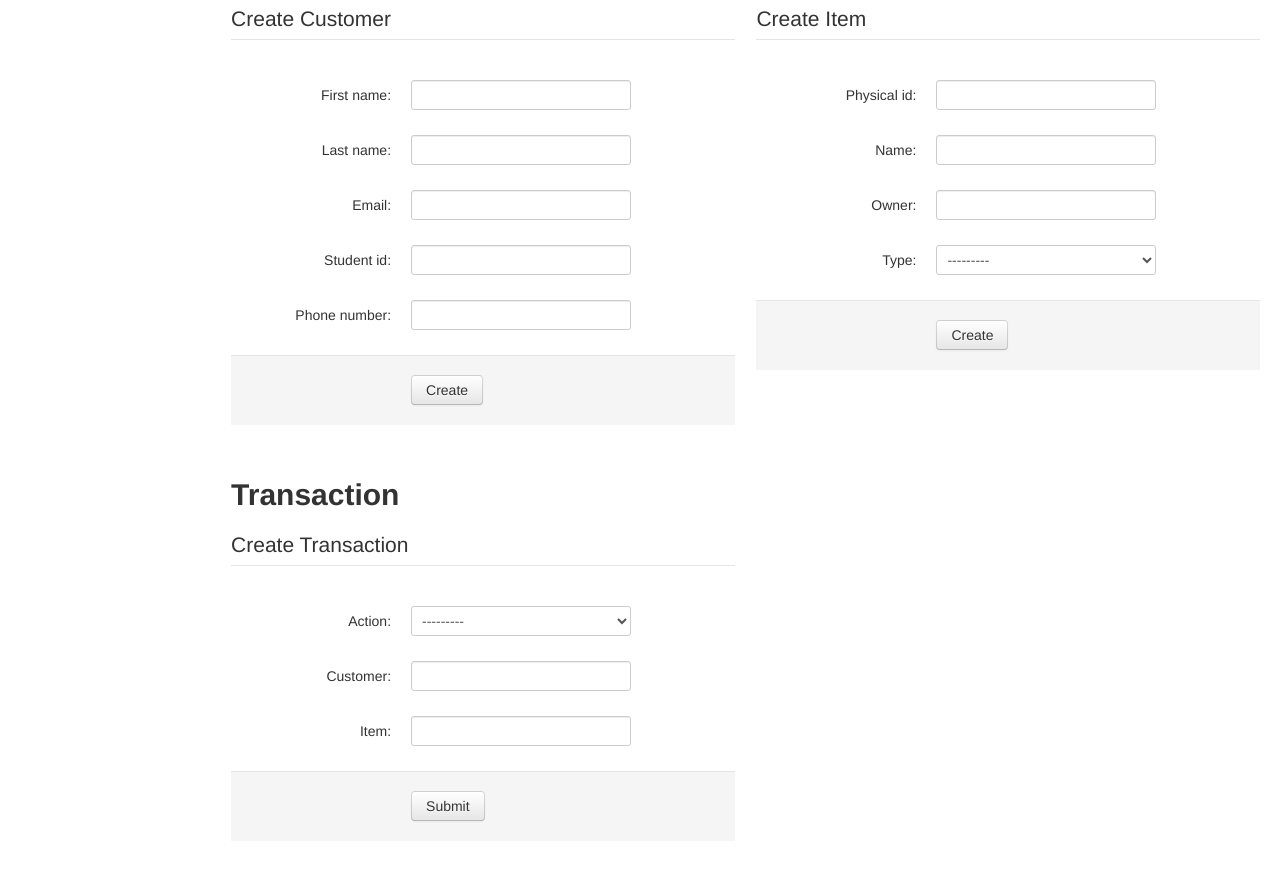
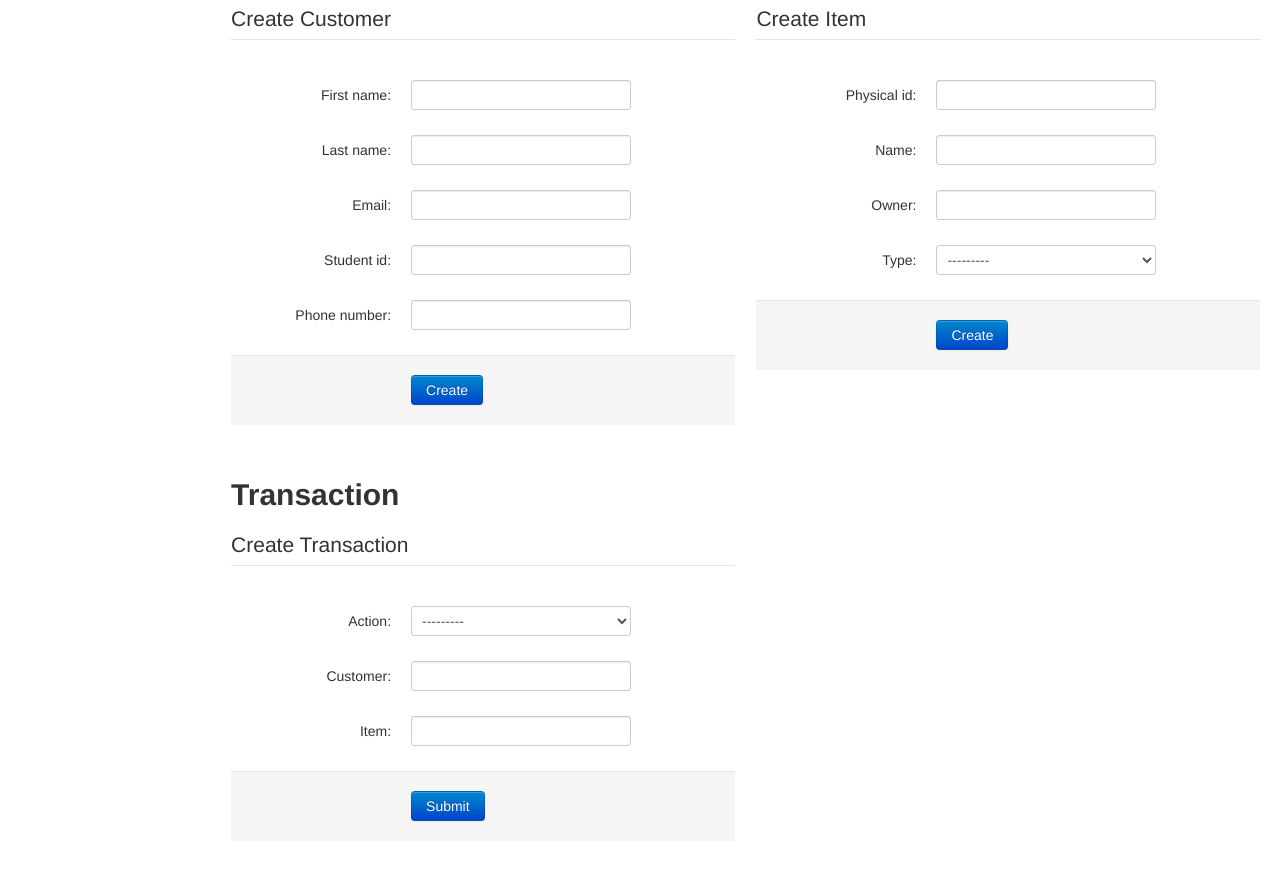
Before and after one commit to fsckit/inventory, a Django app: page / in a window 1280 px wide. Shown: the part 160-1041 px from the top of the page. Run offline with Django 3.2, Linux system fonts and the light colour scheme; the visitor is signed in with stand-in values (Sample User, id 1); data that the repository does not hold is empty; parts of the project's set-up code (start-up, migrations or seed data) failed here and were passed over; some libraries are stand-ins or nearby versions.

Commit message:
Add primary class to create buttons

```diff
--- a/app/templates/customer/create.html
+++ b/app/templates/customer/create.html
@@ -3,7 +3,7 @@
     <legend>Create Customer</legend>
     {% include "_form.html" %}
     <div class="form-actions">
-      <input class="btn" type="submit" value="Create" />
+      <input class="btn btn-primary" type="submit" value="Create" />
     </div>
   </fieldset>
 </form>
--- a/app/templates/item/create.html
+++ b/app/templates/item/create.html
@@ -3,7 +3,7 @@
     <legend>Create Item</legend>
     {% include "_form.html" %}
     <div class="form-actions">
-      <input class="btn" type="submit" value="Create" />
+      <input class="btn btn-primary" type="submit" value="Create" />
     </div>
   </fieldset>
 </form>
--- a/app/templates/transaction/create.html
+++ b/app/templates/transaction/create.html
@@ -4,7 +4,7 @@
     {% include "_form.html" %}
     {% csrf_token %}
     <div class="form-actions">
-      <input class="btn" type="submit">
+      <input class="btn btn-primary" type="submit">
     </div>
   </fieldset>
 </form>
```
